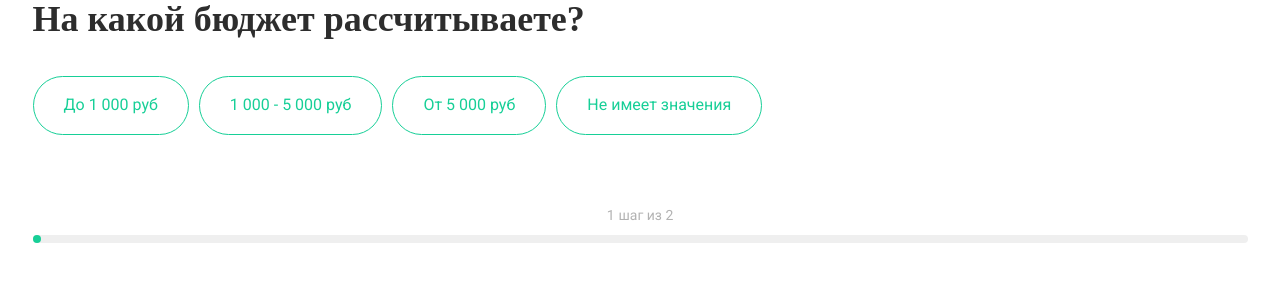
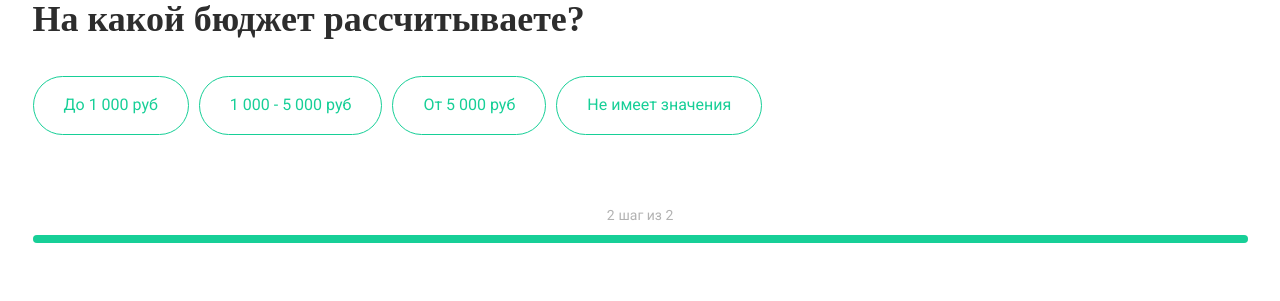
Before and after one commit to MaksimOboznyi/FlowerShops, a Django app: page /quiz-step/ in a window 1280 px wide. Shown: the part 299-600 px from the top of the page. Run offline with Django 4.2, Linux system fonts and the light colour scheme; some web fonts are replaced.

Commit message:
maked progresbar in quiz and quiz-step

```diff
--- a/static/css/main.css
+++ b/static/css/main.css
@@ -519,11 +519,18 @@ margin-bottom: 30px;
 	height: 8px;
 	position: relative;
 }
-.quiz__progress_lineActive {
+.quiz__progress_lineStart {
 	position: absolute;
 	background: #17CF97;
 	border-radius: 10px;
-	width: 8px;
+	width: 607px;
+	height: 8px;
+}
+.quiz__progress_lineFinish {
+	position: absolute;
+	background: #17CF97;
+	border-radius: 10px;
+	width: 1215px;
 	height: 8px;
 }
 
--- a/templates/order.html
+++ b/templates/order.html
@@ -31,7 +31,9 @@
 						<div class="title">Оформление доставки</div>
 						<form action="#" class="order__form">
 							<div class="order__form_block ficb">
-								<input type="text" name="fname" class="order__form_input" placeholder="Введите Имя" required>           #Тут для Order инпуты имя номер и адрес
+
+								<!-- Тут для Order инпуты имя номер и адрес -->
+								<input type="text" name="fname" class="order__form_input" placeholder="Введите Имя" required>
 								<input type="text" name="tel" class="order__form_input" placeholder="+ 7 (999) 000 00 00" required>
 								<input type="text" name="adres" class="order__form_input" placeholder="Адрес доставки" required>
 							</div>
--- a/templates/quiz-step.html
+++ b/templates/quiz-step.html
@@ -56,12 +56,12 @@
 					</form>
 					<div class="quiz__progress">
 						<div class="quiz__progress_step">
-							<span class="quiz__progress_num">1</span>
+							<span class="quiz__progress_num">2</span>
 							<span class="quiz__progress_in"> шаг из </span>
 							<span class="quiz__progress_num">2</span>
 						</div>
 						<div class="quiz__progress_line">
-							<div class="quiz__progress_lineActive"></div>
+							<div class="quiz__progress_lineFinish"></div>
 						</div>
 					</div>
 				</div>
--- a/templates/quiz.html
+++ b/templates/quiz.html
@@ -58,7 +58,7 @@
 						<span class="quiz__progress_num">2</span>
 					</div>
 					<div class="quiz__progress_line">
-						<div class="quiz__progress_lineActive"></div>
+						<div class="quiz__progress_lineStart"></div>
 					</div>
 				</div>
 			</div>
```
